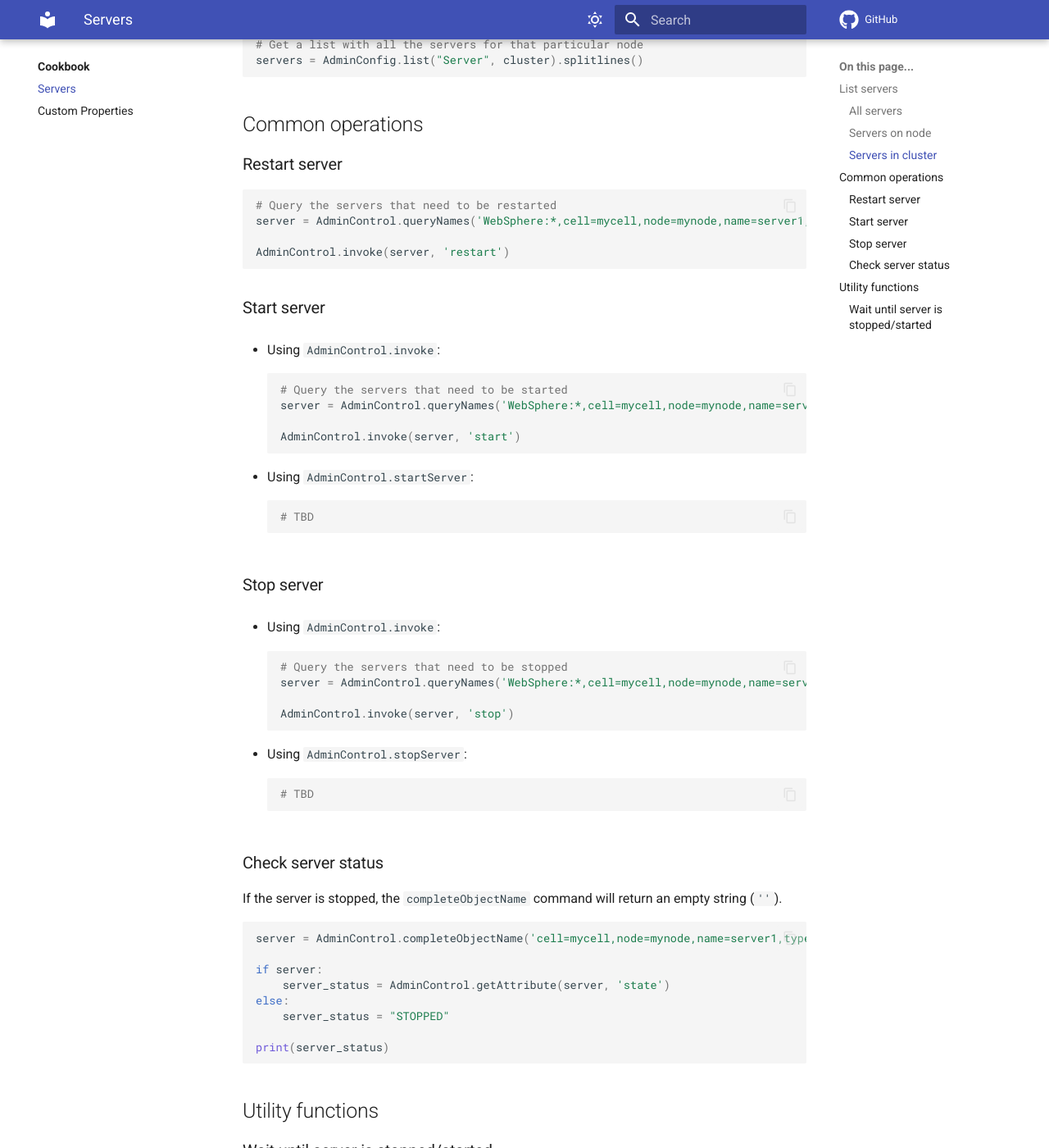
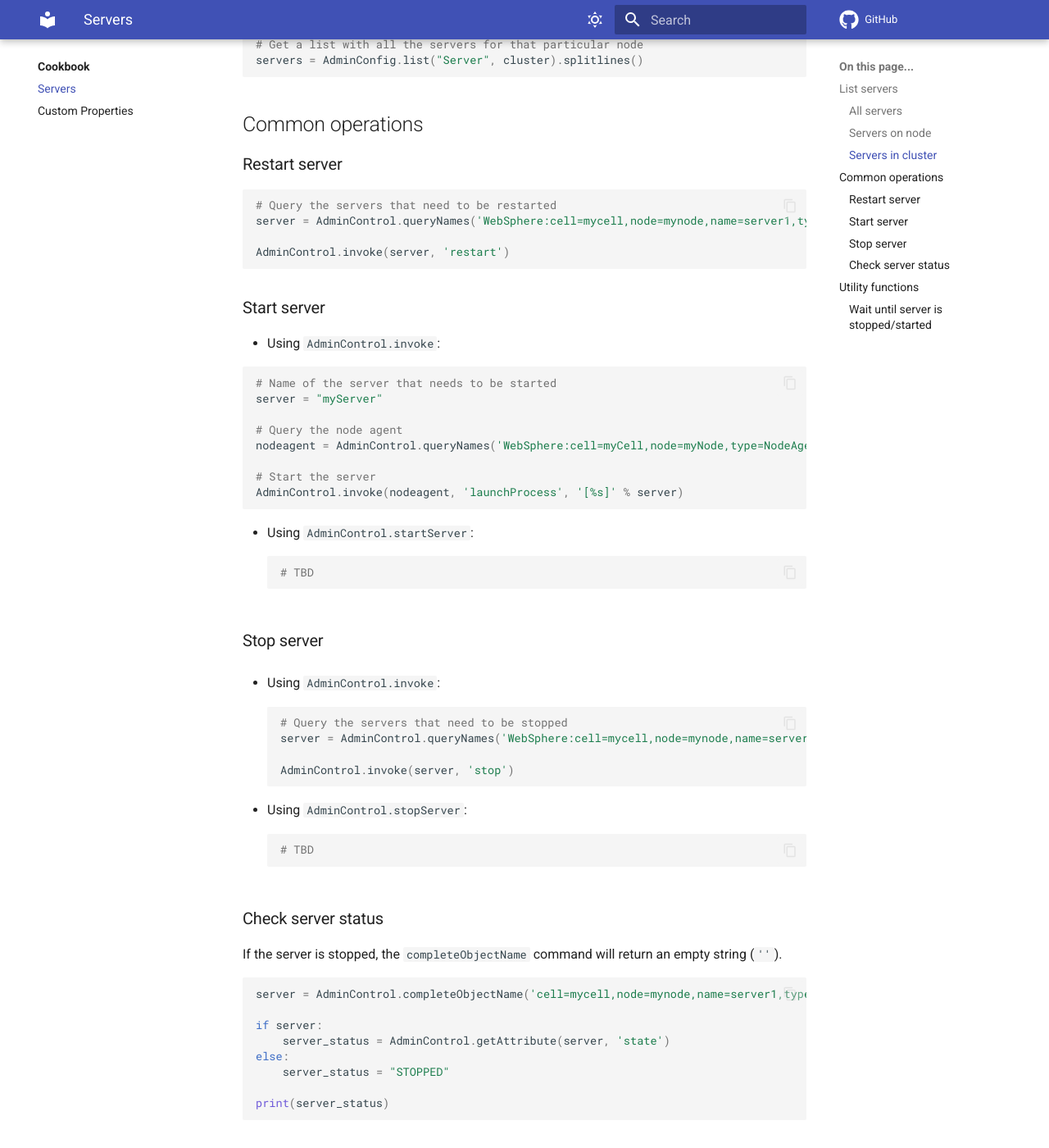
Before and after one commit to LukeSavefrogs/wsadmin-type-hints, an MkDocs documentation site: the page built from docs/cookbook/servers.md, in a window 1280 px wide and 1400 px high, scrolled down 784 px. Shown: the whole window at 82% size. Built offline with MkDocs 1.6.1 and Material for MkDocs 9.7.7, drawn with Linux system fonts in a browser that asks for light colours; comment, search, counter and statistics services are not loaded.

Commit message:
docs(cookbook): Fix server stop/start

````diff
--- a/docs/cookbook/servers.md
+++ b/docs/cookbook/servers.md
@@ -32,18 +32,24 @@
 ### Restart server
 ```python
 # Query the servers that need to be restarted
-server = AdminControl.queryNames('WebSphere:*,cell=mycell,node=mynode,name=server1,type=Server,*')
+server = AdminControl.queryNames('WebSphere:cell=mycell,node=mynode,name=server1,type=Server,*')
 
 AdminControl.invoke(server, 'restart')
 ```
 
 ### Start server
+
 - Using `AdminControl.invoke`:
+
 ```python
-# Query the servers that need to be started
-server = AdminControl.queryNames('WebSphere:*,cell=mycell,node=mynode,name=server1,type=Server,*')
+# Name of the server that needs to be started
+server = "myServer"
 
-AdminControl.invoke(server, 'start')
+# Query the node agent
+nodeagent = AdminControl.queryNames('WebSphere:cell=myCell,node=myNode,type=NodeAgent,*')
+
+# Start the server
+AdminControl.invoke(nodeagent, 'launchProcess', '[%s]' % server)
 ```
 
 - Using `AdminControl.startServer`:
@@ -56,7 +62,7 @@
 - Using `AdminControl.invoke`:
 ```python
 # Query the servers that need to be stopped
-server = AdminControl.queryNames('WebSphere:*,cell=mycell,node=mynode,name=server1,type=Server,*')
+server = AdminControl.queryNames('WebSphere:cell=mycell,node=mynode,name=server1,type=Server,*')
 
 AdminControl.invoke(server, 'stop')
 ```
````
